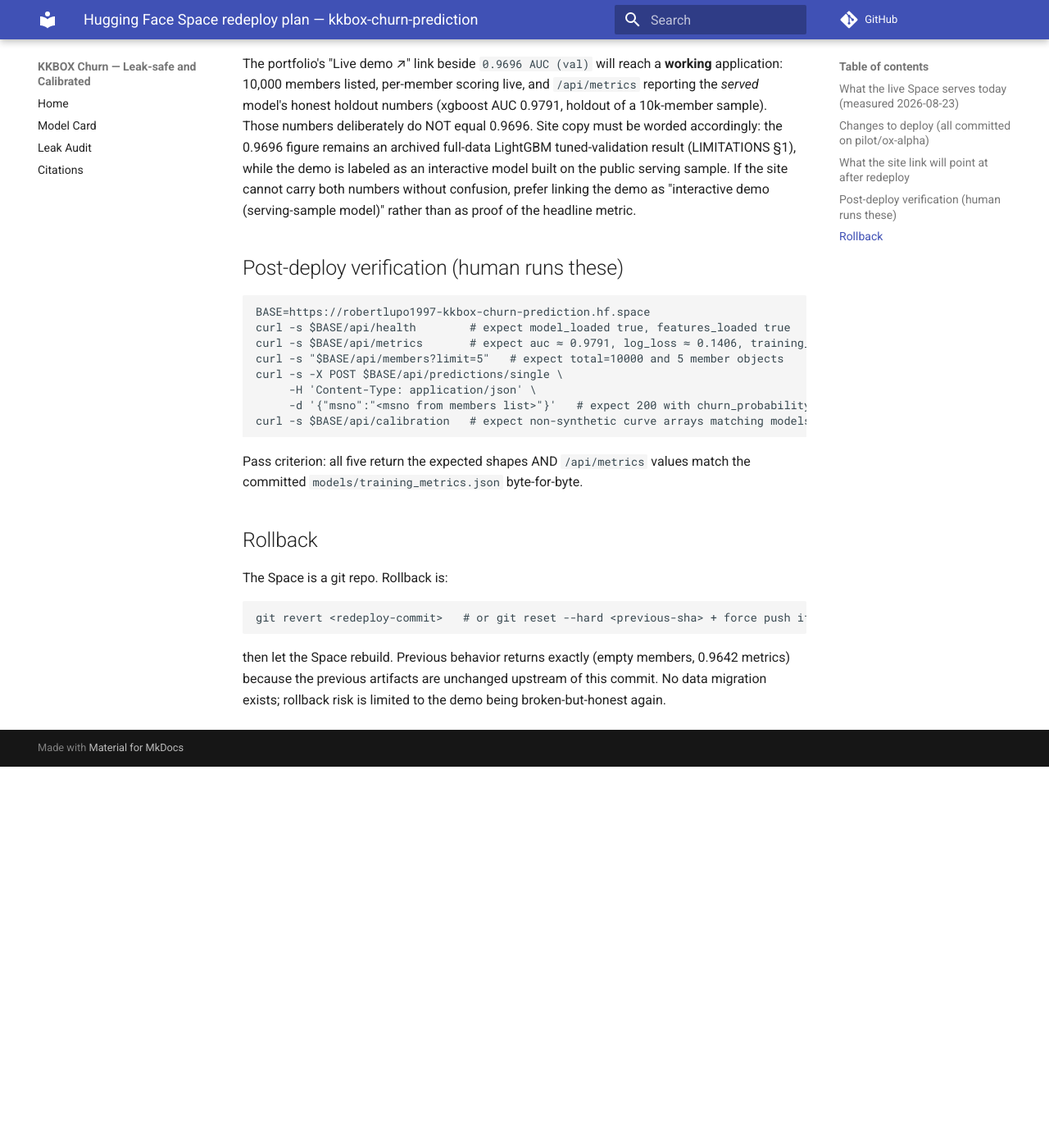
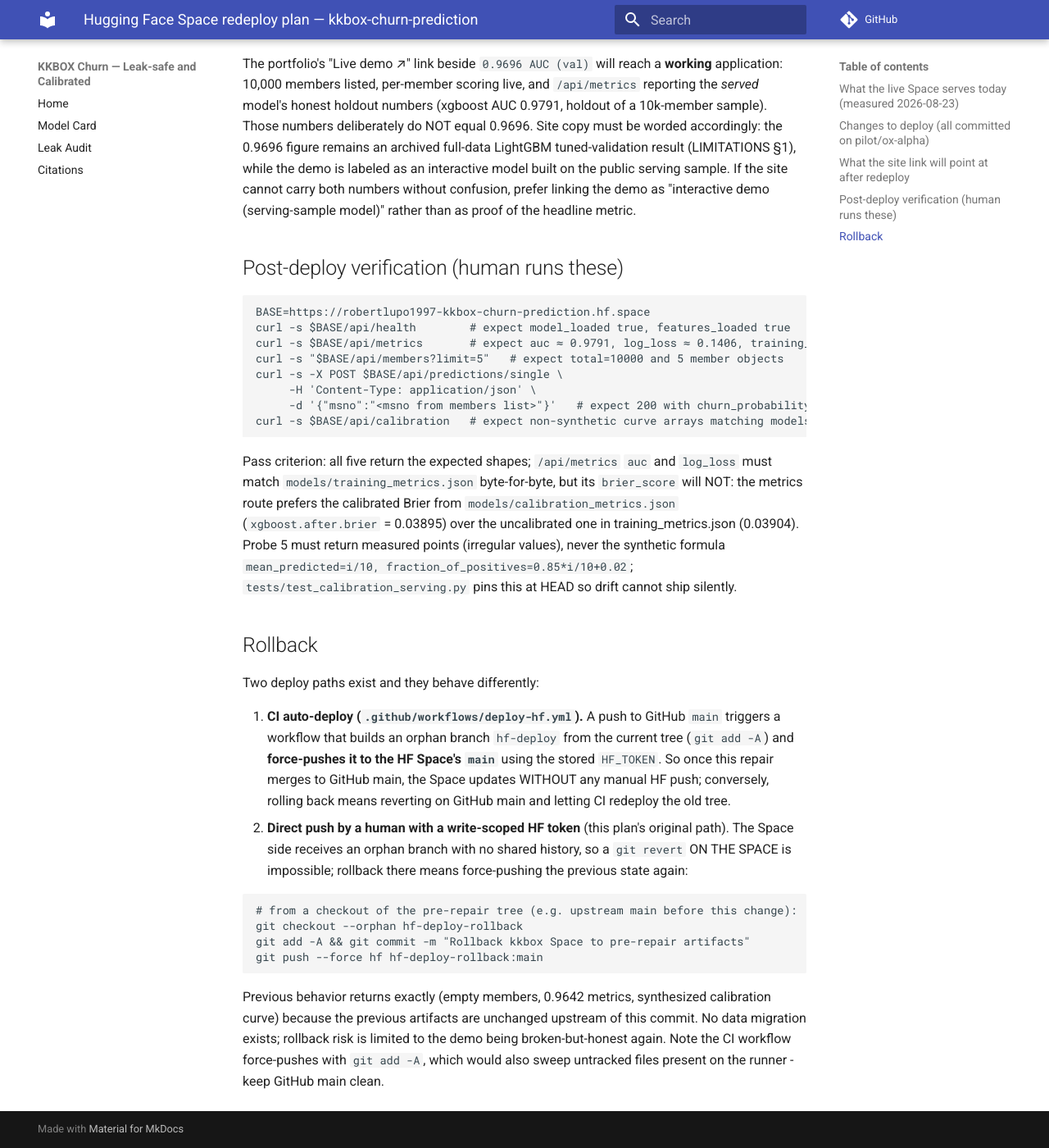
Before and after one commit to robertlupo1997/kkbox-churn-prediction, an MkDocs documentation site: the page built from docs/repair/space-redeploy-plan.md, in a window 1280 px wide and 1400 px high, scrolled down 1808 px. Shown: the whole window at 82% size. Built offline with MkDocs 1.6.1 and Material for MkDocs 9.7.7, drawn with Linux system fonts in a browser that asks for light colours; comment, search, counter and statistics services are not loaded; before the commit the page ends 2743 px from its top, so only the background shows below that.

Commit message:
docs(repair): reconcile evidence and deploy docs after review round 1
- evidence file: correct 'make test exit: 0' to exit 2 (PIPESTATUS was clobbered
  by an intervening echo; the transcript above it was always correct)
- redeploy plan: probe 5 pass criterion rewritten (measured points, never the
  synthetic formula); /api/metrics brier_score comes from
  calibration-after (0.03895) so it intentionally does NOT match
  training_metrics.json's uncalibrated 0.03904 byte-for-byte
- redeploy plan: rollback section now covers the deploy-hf.yml CI auto-deploy on
  GitHub main push (orphan hf-deploy branch force-pushed with HF_TOKEN) and the
  orphan-branch reality that Space-side git revert is impossible - rollback is a
  force-push of prior state, or a revert on GitHub main left to CI
- README: replace stale 99-vs-131 broken-state description with the repaired state
  and its remaining caveats
- LIMITATIONS section 4: note models/xgboost.json is a stale archived booster,
  loaded by nothing and shipped nowhere

````diff
--- a/docs/repair/space-redeploy-plan.md
+++ b/docs/repair/space-redeploy-plan.md
@@ -55,17 +55,38 @@
 curl -s $BASE/api/calibration   # expect non-synthetic curve arrays matching models/calibration_metrics.json
 ```
 
-Pass criterion: all five return the expected shapes AND `/api/metrics` values match the
-committed `models/training_metrics.json` byte-for-byte.
+Pass criterion: all five return the expected shapes; `/api/metrics` `auc` and `log_loss`
+must match `models/training_metrics.json` byte-for-byte, but its `brier_score` will NOT:
+the metrics route prefers the calibrated Brier from `models/calibration_metrics.json`
+(`xgboost.after.brier` = 0.03895) over the uncalibrated one in training_metrics.json
+(0.03904). Probe 5 must return measured points (irregular values), never the synthetic
+formula `mean_predicted=i/10, fraction_of_positives=0.85*i/10+0.02`;
+`tests/test_calibration_serving.py` pins this at HEAD so drift cannot ship silently.
 
 ## Rollback
 
-The Space is a git repo. Rollback is:
+Two deploy paths exist and they behave differently:
+
+1. **CI auto-deploy (`.github/workflows/deploy-hf.yml`).** A push to GitHub `main`
+   triggers a workflow that builds an orphan branch `hf-deploy` from the current tree
+   (`git add -A`) and **force-pushes it to the HF Space's `main`** using the stored
+   `HF_TOKEN`. So once this repair merges to GitHub main, the Space updates WITHOUT any
+   manual HF push; conversely, rolling back means reverting on GitHub main and letting
+   CI redeploy the old tree.
+2. **Direct push by a human with a write-scoped HF token** (this plan's original path).
+   The Space side receives an orphan branch with no shared history, so a `git revert`
+   ON THE SPACE is impossible; rollback there means force-pushing the previous state
+   again:
 
 ```
-git revert <redeploy-commit>   # or git reset --hard <previous-sha> + force push if necessary
+# from a checkout of the pre-repair tree (e.g. upstream main before this change):
+git checkout --orphan hf-deploy-rollback
+git add -A && git commit -m "Rollback kkbox Space to pre-repair artifacts"
+git push --force hf hf-deploy-rollback:main
 ```
 
-then let the Space rebuild. Previous behavior returns exactly (empty members, 0.9642
-metrics) because the previous artifacts are unchanged upstream of this commit. No data
-migration exists; rollback risk is limited to the demo being broken-but-honest again.
+Previous behavior returns exactly (empty members, 0.9642 metrics, synthesized
+calibration curve) because the previous artifacts are unchanged upstream of this
+commit. No data migration exists; rollback risk is limited to the demo being
+broken-but-honest again. Note the CI workflow force-pushes with `git add -A`, which
+would also sweep untracked files present on the runner - keep GitHub main clean.
````
Also changed, not shown: LIMITATIONS.md (+6 -1 lines), README.md (+7 -5 lines), docs/repair/2026-08-23-serving-rebuild-evidence.md (+18 -1 lines).
